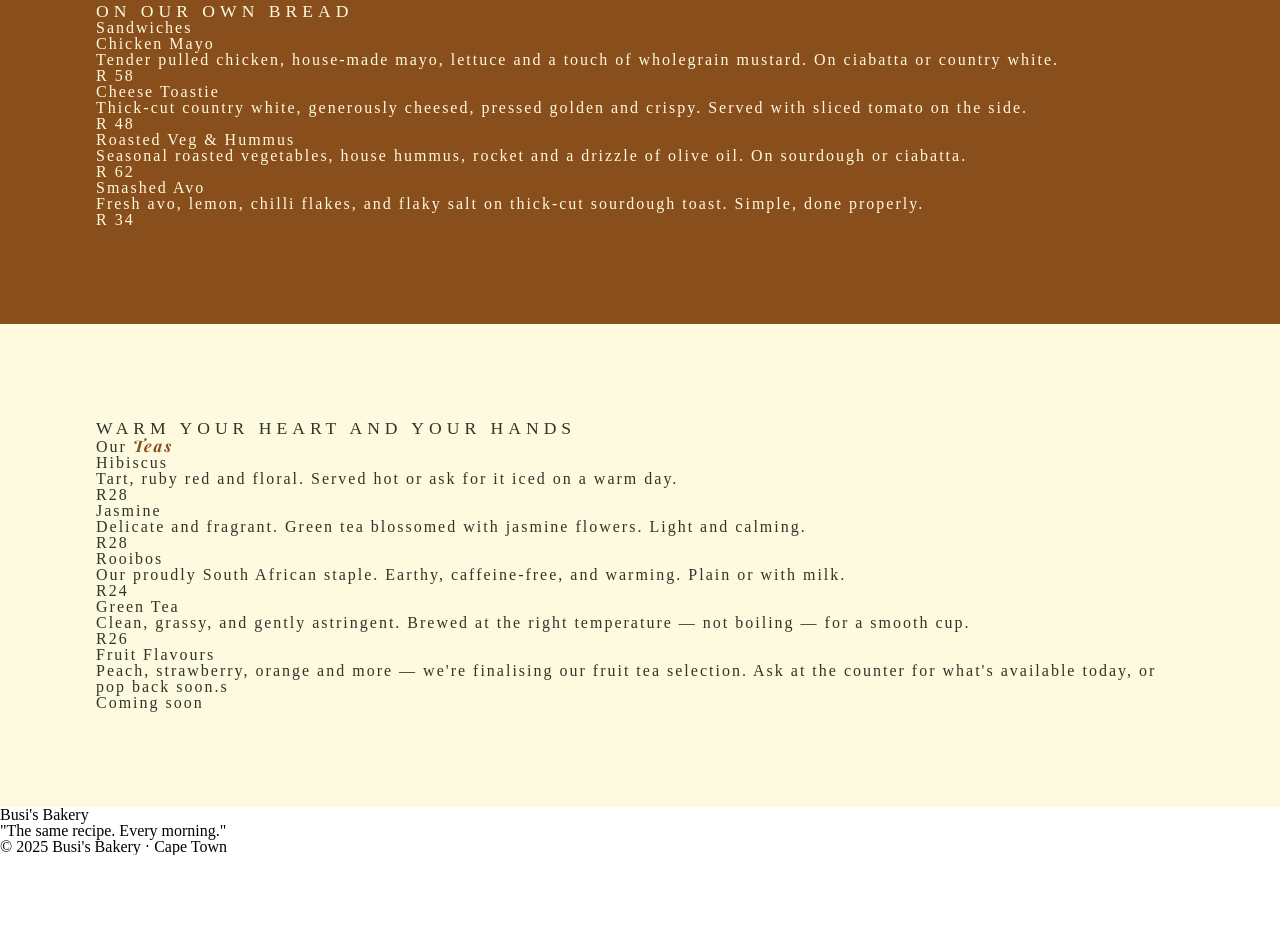
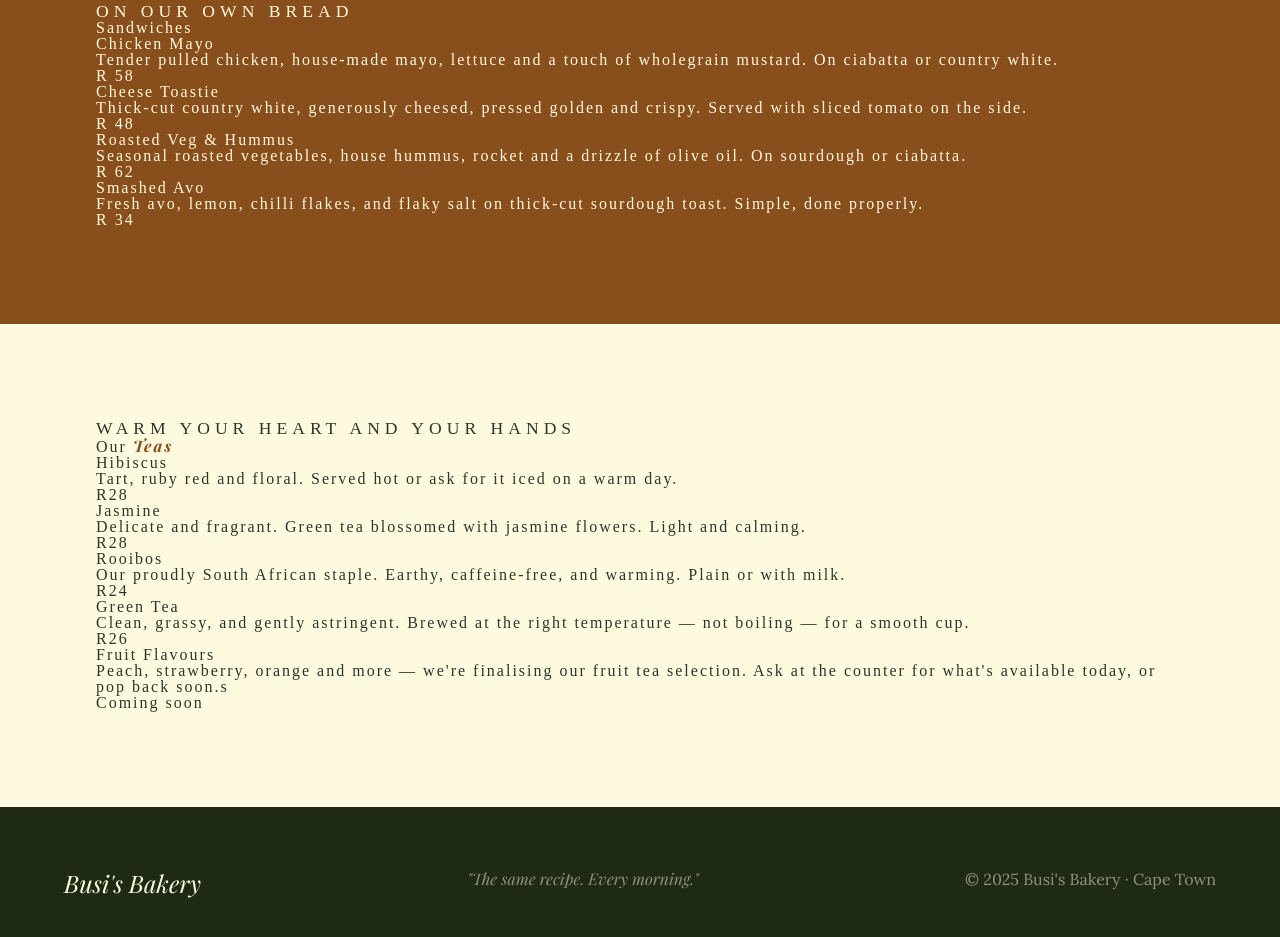
Before and after one commit to Chief-99/restaurant-page, a website built with webpack: page src/template.html in a window 1280 px wide. Shown: the part 1733-2670 px from the top of the page. Before the commit the page ends 2588 px from the top, so only its background shows below. Built offline with nearby package versions, Linux system fonts and the light colour scheme.

Commit message:
style:Footer

```diff
--- a/src/styles.css
+++ b/src/styles.css
@@ -119,6 +119,7 @@ table {
     --special-price-fs: 1.3rem;
     --location-description-fs: 1.3rem;
     --location-details-fs: 1rem;
+    --footer-logo-fs: 1.5rem;
 
     --lora: 'Lora';
     --playfair: 'Playfair Display';
@@ -465,3 +466,27 @@ section {
 .location-card-title {
     opacity: 0.4;
 }
+
+/*& footer */
+
+footer {
+    background-color: var(--nav-green);
+    display: flex;
+    justify-content: space-between;
+    color: var(--primary-cream);
+    padding: var(--spacing-600);
+    font-family: var(--playfair-italic);
+}
+
+.footer-logo {
+    font-size: var(--footer-logo-fs);
+}
+
+.footer-text {
+    opacity: 0.5;
+}
+
+.copyright {
+    opacity: 0.5;
+    font-family: var(--lora);
+}
```
